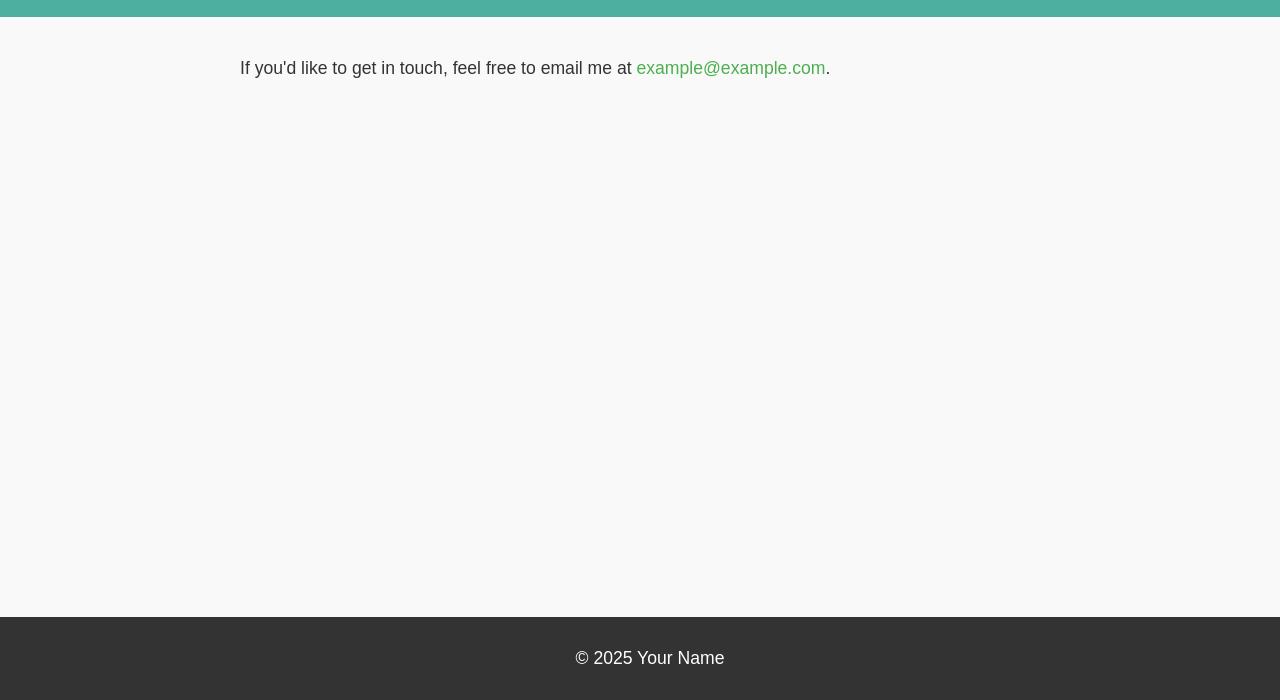
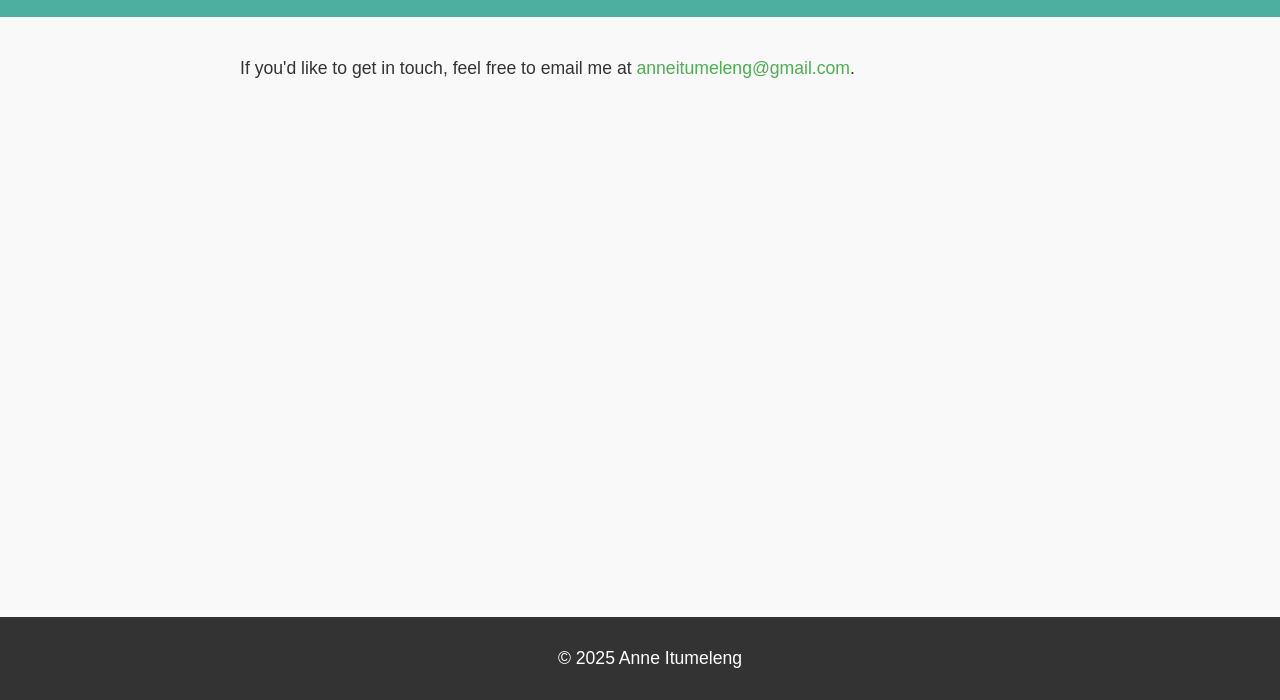
Before and after one commit to 03-00-hue/HelloWorld, a plain HTML site: page contact.html in a window 1280 px wide. Shown: the part 100-800 px from the top of the page. Drawn offline with Linux system fonts and the light colour scheme.

Commit message:
Update contact.html

```diff
--- a/contact.html
+++ b/contact.html
@@ -17,11 +17,11 @@
     </header>
 
     <main>
-        <p>If you'd like to get in touch, feel free to email me at <a href="mailto:example@example.com">example@example.com</a>.</p>
+        <p>If you'd like to get in touch, feel free to email me at <a href="mailto:example@example.com">anneitumeleng@gmail.com</a>.</p>
     </main>
 
     <footer>
-        <p>&copy; 2025 Your Name</p>
+        <p>&copy; 2025 Anne Itumeleng</p>
     </footer>
 </body>
 </html>
```
